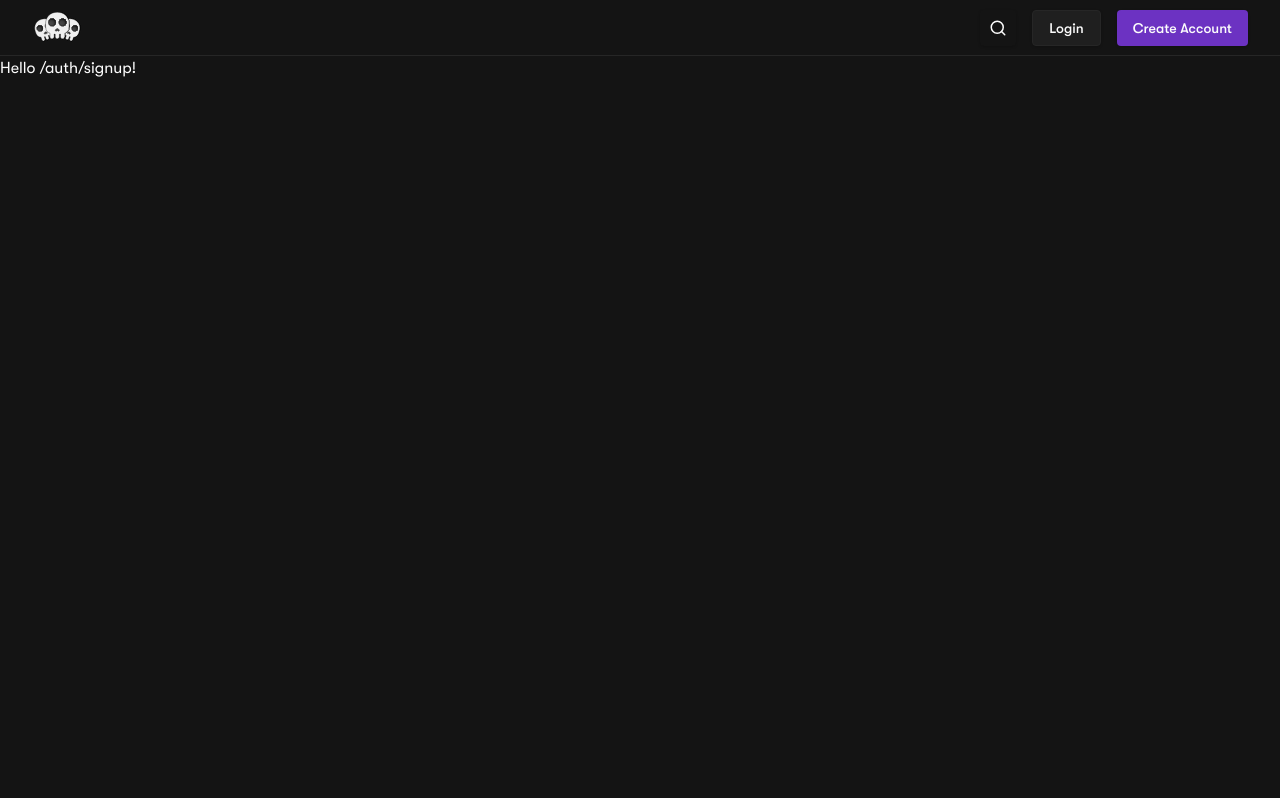
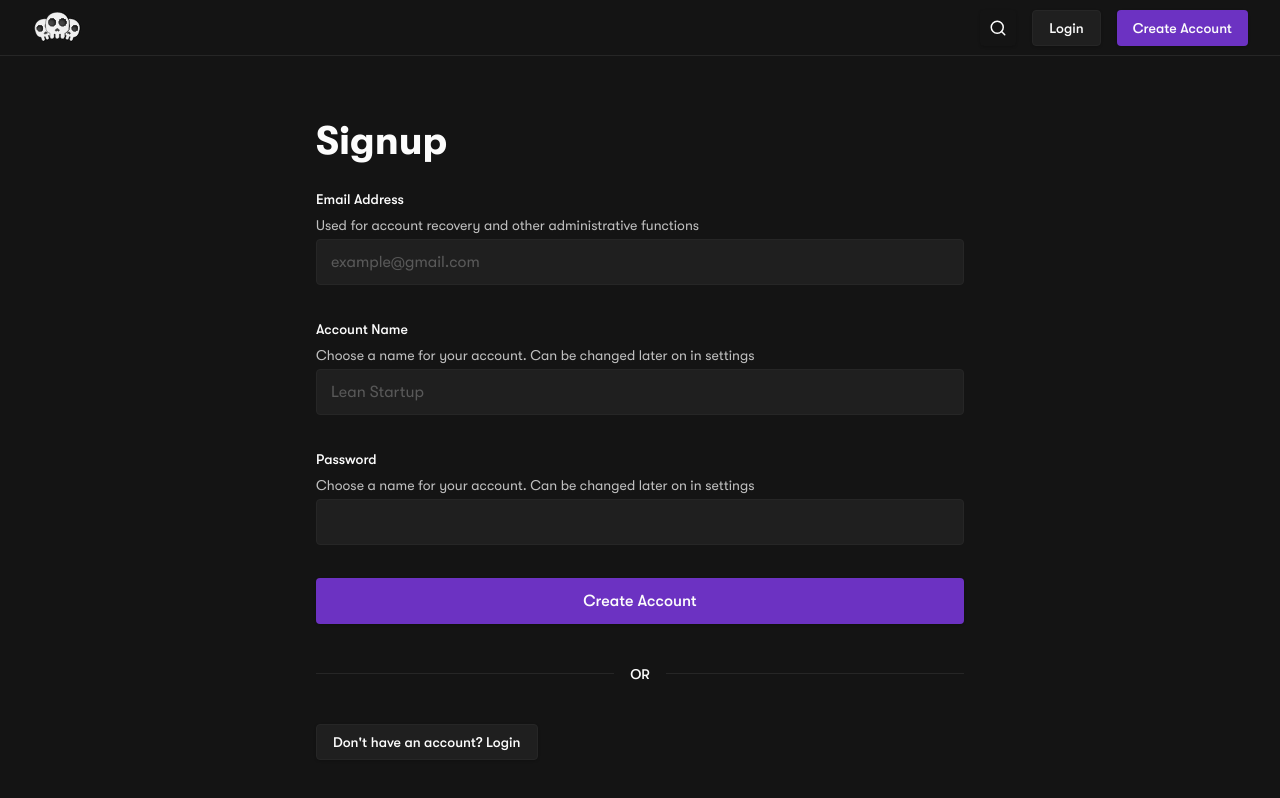
Before and after one commit to AkashSDas/bones, a React (Vite) app in the folder frontend/: page /auth/signup in a window 1280 px wide. Shown: the top 798 px of the page. Built offline with nearby package versions, Linux system fonts and the light colour scheme.

Commit message:
[fe] create signup page markup

```diff
--- a/frontend/src/routes/auth/signup.tsx
+++ b/frontend/src/routes/auth/signup.tsx
@@ -1,5 +1,143 @@
-import { createFileRoute } from "@tanstack/react-router";
+import { zodResolver } from "@hookform/resolvers/zod";
+import { Link, createFileRoute } from "@tanstack/react-router";
+import { useForm } from "react-hook-form";
+import { z } from "zod";
+
+import { Button } from "@/components/shared/Button";
+import {
+    Form,
+    FormControl,
+    FormDescription,
+    FormField,
+    FormItem,
+    FormLabel,
+    FormMessage,
+} from "@/components/shared/Form";
+import { Input } from "@/components/shared/Input";
 
 export const Route = createFileRoute("/auth/signup")({
-    component: () => <div>Hello /auth/signup!</div>,
+    component: SignupPage,
 });
+
+const FormSchema = z.object({
+    email: z.string().email(),
+    accountName: z.string().min(6).max(255),
+    password: z.string().min(8).max(255),
+});
+
+function SignupPage() {
+    const form = useForm<z.infer<typeof FormSchema>>({
+        resolver: zodResolver(FormSchema),
+        defaultValues: {
+            email: "",
+            accountName: "",
+            password: "",
+        },
+    });
+
+    function onSubmit(values: z.infer<typeof FormSchema>) {
+        console.log({ values });
+    }
+
+    return (
+        <main className="my-2 md:my-6 px-4 md:py-8 mx-auto w-full max-w-[680px] space-y-4 md:space-y-4">
+            <h1 className="text-[30.5px] md:text-[39.6px] font-bold">Signup</h1>
+
+            <Form {...form}>
+                <form
+                    onSubmit={form.handleSubmit(onSubmit)}
+                    className="space-y-6 md:space-y-8"
+                >
+                    <FormField
+                        control={form.control}
+                        name="email"
+                        render={({ field }) => (
+                            <FormItem>
+                                <FormLabel>Email Address</FormLabel>
+                                <FormDescription>
+                                    Used for account recovery and other administrative
+                                    functions
+                                </FormDescription>
+                                <FormControl>
+                                    <Input
+                                        placeholder="example@gmail.com"
+                                        type="email"
+                                        required
+                                        {...field}
+                                    />
+                                </FormControl>
+                                <FormMessage />
+                            </FormItem>
+                        )}
+                    />
+
+                    <FormField
+                        control={form.control}
+                        name="accountName"
+                        render={({ field }) => (
+                            <FormItem>
+                                <FormLabel>Account Name</FormLabel>
+                                <FormDescription>
+                                    Choose a name for your account. Can be changed later
+                                    on in settings
+                                </FormDescription>
+                                <FormControl>
+                                    <Input
+                                        placeholder="Lean Startup"
+                                        type="text"
+                                        minLength={6}
+                                        maxLength={255}
+                                        required
+                                        {...field}
+                                    />
+                                </FormControl>
+                                <FormMessage />
+                            </FormItem>
+                        )}
+                    />
+
+                    <FormField
+                        control={form.control}
+                        name="password"
+                        render={({ field }) => (
+                            <FormItem>
+                                <FormLabel>Password</FormLabel>
+                                <FormDescription>
+                                    Choose a name for your account. Can be changed later
+                                    on in settings
+                                </FormDescription>
+                                <FormControl>
+                                    <Input
+                                        type="password"
+                                        minLength={8}
+                                        maxLength={255}
+                                        required
+                                        {...field}
+                                    />
+                                </FormControl>
+                                <FormMessage />
+                            </FormItem>
+                        )}
+                    />
+
+                    <Button
+                        type="submit"
+                        className="w-full h-[38px] md:h-[46px] text-sm md:text-base"
+                    >
+                        Create Account
+                    </Button>
+                </form>
+            </Form>
+
+            <div className="flex items-center gap-4 py-6">
+                <div className="w-full h-[1px] bg-grey-800" />
+                <div className="text-sm font-medium uppercase">OR</div>
+                <div className="w-full h-[1px] bg-grey-800" />
+            </div>
+
+            <Button variant="secondary" asChild>
+                <Link to="/auth/login">{`Don't have an account? Login`}</Link>
+            </Button>
+        </main>
+    );
+}
```
